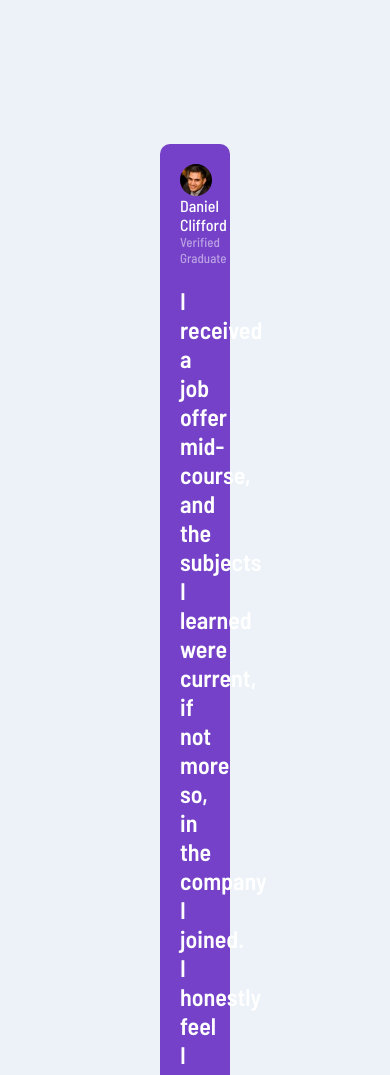
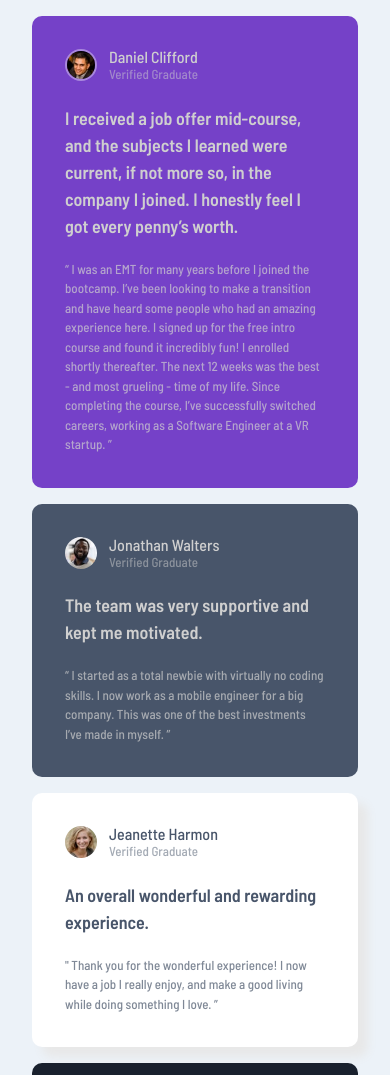
Before and after one commit to VincentGammill/HTML-learning, a plain HTML site: page testimonials-grid-section-main/index.html in a window 390 px wide. Shown: the top 1075 px of the page. Drawn offline with Linux system fonts and the light colour scheme.

Commit message:
Add grid, make the grid responsive

```diff
--- a/testimonials-grid-section-main/css/styles.css
+++ b/testimonials-grid-section-main/css/styles.css
@@ -1,21 +1,20 @@
 :root {
   --color-moderate-violet: hsl(263, 55%, 52%);
+  --color-pale-violet: hsl(263, 55%, 70%);
   --color-dark-gray-blue: hsl(217, 19%, 35%);
   --color-dark-gray-blue-70: hsla(217, 19%, 35%, 0.7);
   --color-dark-gray-blue-50: hsla(217, 19%, 35%, 0.5);
   --color-dark-black-blue: hsl(219, 29%, 14%);
   --color-white: hsl(0, 0%, 100%);
-  --color-white-70: hsla(0, 0%, 100%, 0.7);
-  --color-white-50: hsla(0, 0%, 100%, 0.5);
   --color-light-gray: hsl(0, 0%, 81%);
+  --color-light-gray-70: hsla(0, 0%, 81%, 0.7);
+  --color-light-gray-50: hsla(0, 0%, 81%, 0.5);
   --color-light-gray-blue: hsl(210, 46%, 95%);
 }
 
 html {
-  /*
   -webkit-box-sizing: border-box;
           box-sizing: border-box;
-  */
   font-size: 25%;
 }
 
@@ -37,22 +36,27 @@ body {
 
 .card_1 {
   background-color: var(--color-moderate-violet);
+  grid-area: card_1;
 }
 
 .card_2 {
   background-color: var(--color-dark-gray-blue);
+  grid-area: card_2;
 }
 
 .card_3 {
   background-color: var(--color-white);
+  grid-area: card_3;
 }
 
 .card_4 {
   background-color: var(--color-dark-black-blue);
+  grid-area: card_4;
 }
 
 .card_5 {
   background-color: var(--color-white);
+  grid-area: card_5;
 }
 
 /*
@@ -65,19 +69,19 @@ Verified Graduate stickers and the block quotes.
 .card_2 .headline-quote,
 .card_4 .testifier-name,
 .card_4 .headline-quote {
-  color: var(--color-white);
+  color: var(--color-light-gray);
 }
 
 .card_1 .verified-grad-sticker,
 .card_2 .verified-grad-sticker,
 .card_4 .verified-grad-sticker {
-  color: var(--color-white-50);
+  color: var(--color-light-gray-50);
 }
 
 .card_1 .block-quote,
 .card_2 .block-quote,
 .card_4 .block-quote {
-  color: var(--color-white-70);
+  color: var(--color-light-gray-70);
 }
 
 .card_3 .testifier-name,
@@ -88,7 +92,7 @@ Verified Graduate stickers and the block quotes.
 }
 
 .card_3 .verified-grad-sticker,
-.card_5 .verified-grad-sticker,
+.card_5 .verified-grad-sticker {
   color: var(--color-dark-gray-blue-50);
 }
 
@@ -98,35 +102,70 @@ Verified Graduate stickers and the block quotes.
 }
 
 .card-grid {
-  margin: 36rem;
+  margin: 4rem;
   /*
-  display: grid;
-  justify-content: center;
   grid-template-columns: repeat(auto-fill, minmax(200px, 1fr));
   grid-gap: 1rem;
   */
 }
 
+@media only screen and (min-width: 1200px) {
+  .card-grid {
+    margin: 16rem 44rem;
+    display: grid;
+    grid-template-columns: 1fr 1fr 1fr 1fr;
+    //grid-template-columns: repeat(auto-fill, minmax(400px, auto));
+    justify-content: center;
+    grid-template-areas:
+      'card_1 card_1 card_2 card_5'
+      'card_3 card_4 card_4 card_5';
+  }
+}
+
 .profile-pic {
   border-radius: 50%;
   float: left;
-  margin-right: 2rem;
+  margin-right: 3rem;
   width: 8rem;
+}
+
+/*
+Add a little border around the profile pic of the dark cards
+*/
+.card_1 .profile-pic,
+.card_4 .profile-pic
+ {
+  border: 0.5rem solid var(--color-pale-violet);
+}
+
+/*
+Add a little shadow for the very light cards
+*/
+
+.card_3,
+.card_5 {
+  box-shadow: 10px 10px 10px hsl(0, 0%, 91%);
 }
 
 .testimonial-card {
   border-radius: 2.5rem;
+  line-height: 1.5;
   margin: 4rem;
-  padding: 5rem;
+  padding: 8.25rem;
 }
 
 .testifier-name {
   font-size: 4rem;
+  margin-top: -1rem;
 }
 
 .headline-quote {
   clear: both;
-  font-size: 6rem;
+  font-size: 4.5rem;
   font-weight: 600;
   margin: 5rem 0;
 }
+
+.verified-grad-sticker {
+  margin-top: -1rem;
+}
```
